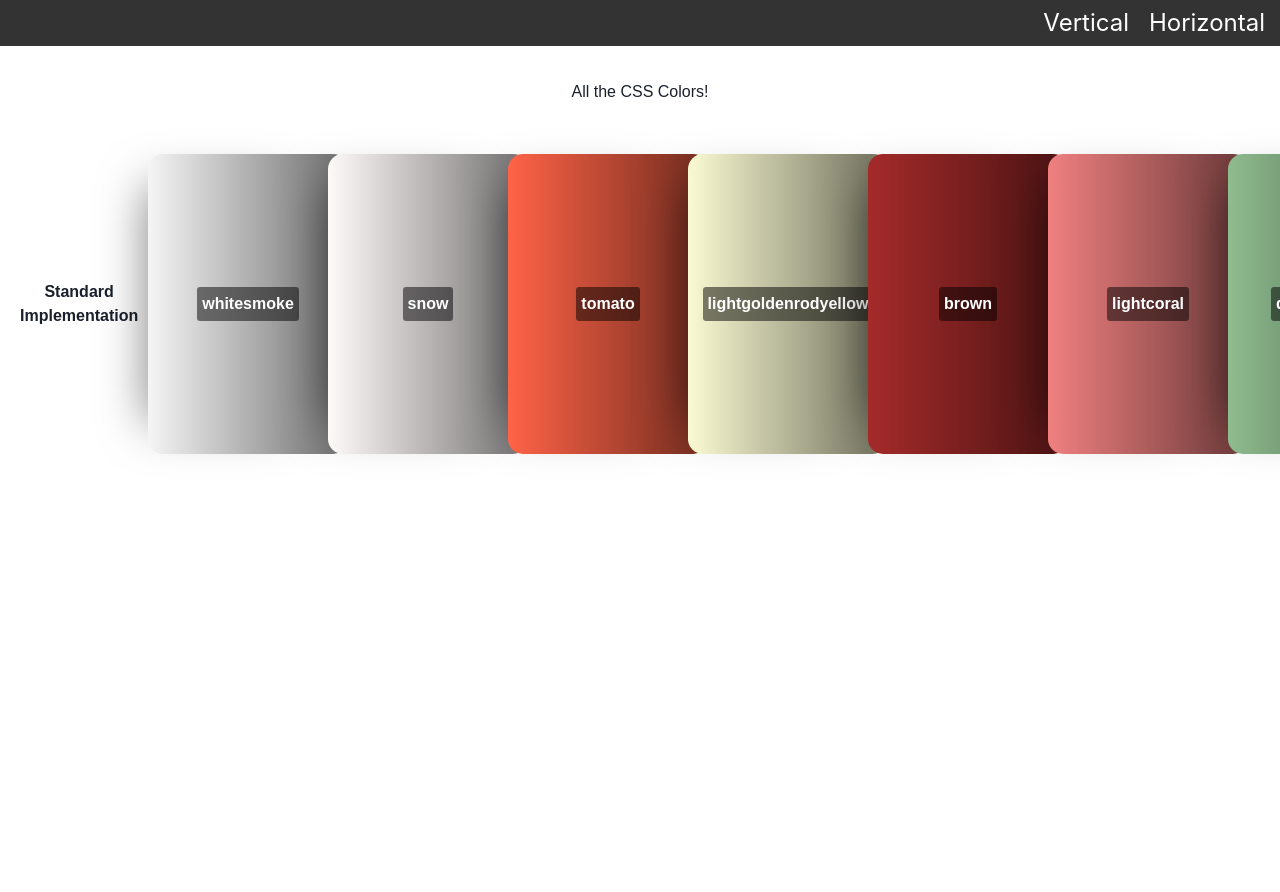
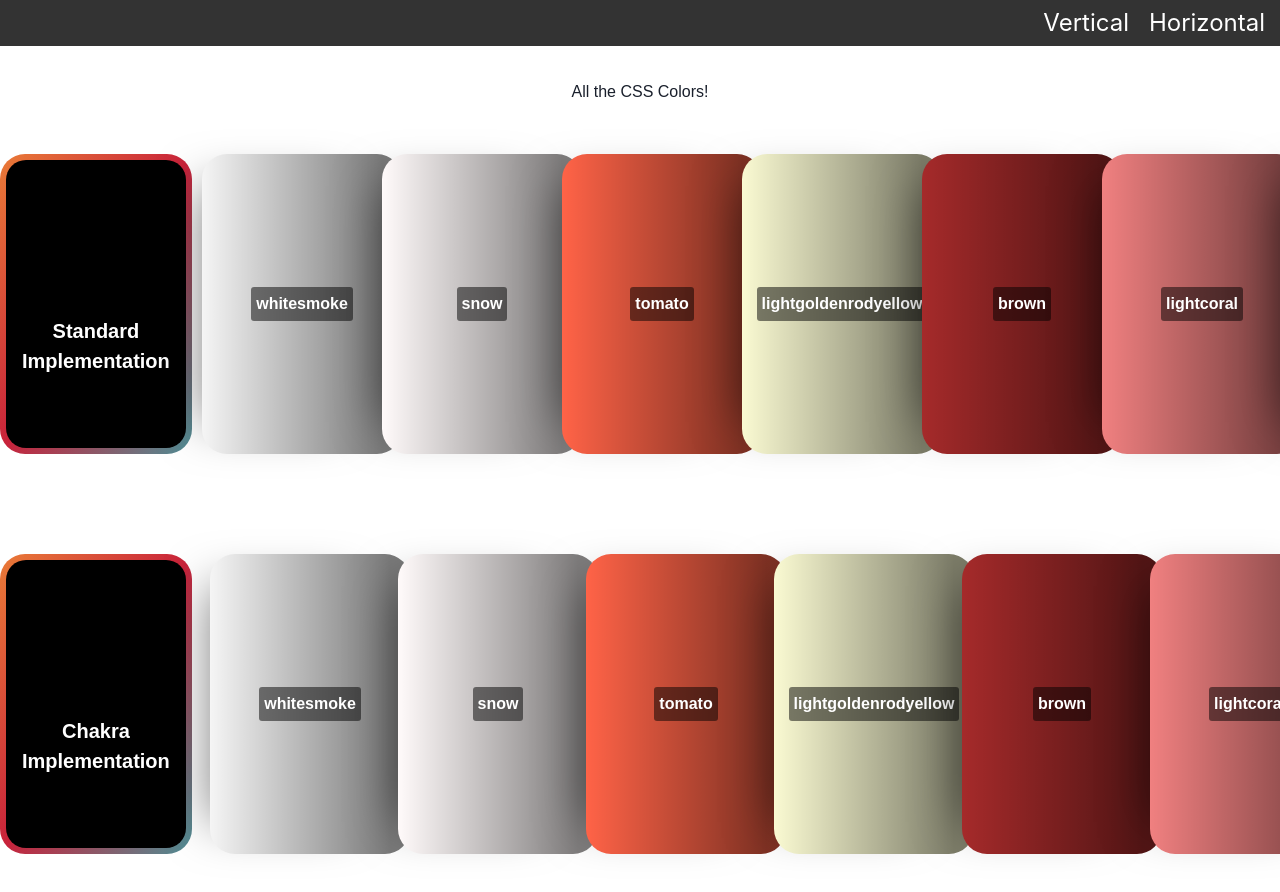
Before and after one commit to terryszhou/intersection-fader, a React (Create React App) app: page /horizontal in a window 1280 px wide. Shown: the top 892 px of the page. Before the commit the page ends 800 px from the top, so only its background shows below. Built offline with nearby package versions, Linux system fonts and the light colour scheme.

Commit message:
Horizontal Faders complete

```diff
--- a/src/App.css
+++ b/src/App.css
@@ -20,12 +20,11 @@ html {
   opacity: 0;
   transform: translateX(10vw);
   visibility: hidden;
-  transition: opacity 400ms ease-out, transform 400ms ease-out, visibility 400ms ease-out;
+  transition: opacity 400ms ease-out, transform 100ms ease-out, visibility 400ms ease-out;
   will-change: opacity, transform, visibility;
-
 }
 
-.fade-side-section:hover + .fade-side-section {
+.fade-side-section:hover ~ .fade-side-section {
   transform: translateX(30px);
   transition: transform 100ms ease-out;
 }
@@ -51,13 +50,13 @@ html {
 .box2 {
   width: 200px;
   height: 300px;
+  border-radius: 25px;
   display: flex;
   justify-content: center;
   align-items: center;
   margin: 0 -10px;
   transition-duration: 0.2s;
   background-image: linear-gradient(to left, rgba(0,0,0,0.5) 10%, rgba(0,0,0,0));
-  border-radius: 15px;
   box-shadow: -2rem 0 3rem -2rem rgba(0,0,0,0.5);
 }
 
--- /dev/null
+++ b/src/FadeSideChakra.jsx
@@ -0,0 +1,33 @@
+import { Box } from "@chakra-ui/react";
+import React, { useState, useEffect, useRef } from "react";
+
+export const FadeSideChakra = ({ children }) => {
+  const [isVisible, setVisible] = useState(false);
+  const domRef = useRef();
+
+  useEffect(() => {
+    const observer = new IntersectionObserver(entries => {
+      entries.forEach(entry => setVisible(entry.isIntersecting));
+    });
+    observer.observe(domRef.current);
+  }, []);
+
+  return (
+    <Box
+      className="chakra-card"
+      opacity={isVisible ? 1 : 0}
+      transform={isVisible ? "none" : "translateX(10vw)"}
+      visibility={isVisible ? "visible" : "hidden"}
+      transition={"opacity 400ms ease-out, transform 100ms ease-out, visibility 400ms ease-out"}
+      willChange={"opacity, transform, visibility"}
+      ref={domRef}
+      _hover={{
+        "& ~ .chakra-card": {
+          transform: "translateX(30px)",
+          transition: "transform 100ms ease-out"
+        }
+      }}>
+      {children}
+    </Box>
+  );
+};
--- a/src/Horizontal.jsx
+++ b/src/Horizontal.jsx
@@ -1,14 +1,20 @@
 import React from "react";
+import { Box, Center, HStack, Text } from "@chakra-ui/react";
 
 import { colors } from "./css-colors";
 import { FadeSide } from "./FadeSide";
+import { FadeSideChakra } from "./FadeSideChakra";
 
 export const Horizontal = () => {
   return (
     <div className="App">
       <h1>All the CSS Colors!</h1>
       <div style={styles.rowContainer}>
+        <div style={styles.impContainerWrap}>
+          <div style={styles.impContainer}>
             <h1 style={styles.rowHeader}>Standard Implementation</h1>
+          </div>
+        </div>
         {colors.map(color => (
           <FadeSide>
             <div className="box2" style={{ backgroundColor: color }}>
@@ -17,6 +23,56 @@ export const Horizontal = () => {
           </FadeSide>
         ))}
       </div>
+      <HStack overflow={"scroll"} h={"50vh"}>
+        <Box
+          w={"200px"}
+          h={"300px"}
+          p={"6px"}
+          bg={"linear-gradient(to bottom right, rgb(234,123,55), rgb(200,34,58), rgb(78,143,150))"}
+          borderRadius={"25px"}
+          marginRight={"20px"}>
+          <Box
+            w={"100%"}
+            h={"100%"}
+            p={"1rem"}
+            bgColor={"black"}
+            borderRadius={"20px"}>
+            <Text
+              marginTop={"140px"}
+              fontSize={"20px"}
+              fontWeight={"bold"}
+              color={"white"}>
+              Chakra Implementation
+            </Text>
+          </Box>
+        </Box>
+        {colors.map(color => (
+          <FadeSideChakra>
+            <Center
+              w={"200px"}
+              h={"300px"}
+              borderRadius={"25px"}
+              mx={"-10px"}
+              bgImage={"linear-gradient(to left, rgba(0,0,0,0.5) 10%, rgba(0,0,0,0))"}
+              bgColor={color}
+              boxShadow={"-2rem 0 3rem -2rem rgba(0,0,0,0.5)"}
+              transitionDuration={"0.2s"}
+              _hover={{
+                transform: "translate(-.5rem,-1rem) rotate(3deg)",
+                transitionDuration: "0.2s"
+              }}>
+              <Text
+                bgColor={"rgba(0,0,0,0.5)"}
+                color={"white"}
+                p={"5px"}
+                borderRadius={"3px"}
+                fontWeight={"bold"}>
+                {color}
+              </Text>
+            </Center>
+          </FadeSideChakra>
+        ))}
+      </HStack>
     </div>
   );
 };
@@ -28,9 +84,25 @@ const styles = {
     alignItems: "center",
     overflow: "scroll"
   },
-
   rowHeader: {
-    margin: "0 20px",
+    marginTop: "140px",
+    fontSize: "20px",
     fontWeight: "bold",
-  }
+    color: "white",
+  },
+  impContainerWrap: {
+    width: "200px",
+    height: "300px",
+    background: "linear-gradient(to bottom right, rgb(234,123,55), rgb(200,34,58), rgb(78,143,150))",
+    padding: "6px",
+    borderRadius: "25px",
+    marginRight: "20px",
+  },
+  impContainer: {
+    width: "100%",
+    height: "100%",
+    borderRadius: "20px",
+    backgroundColor: "black",
+    padding: "1rem",
+  },
 };
```
Lines whose indentation alone changed are shown as unchanged.
